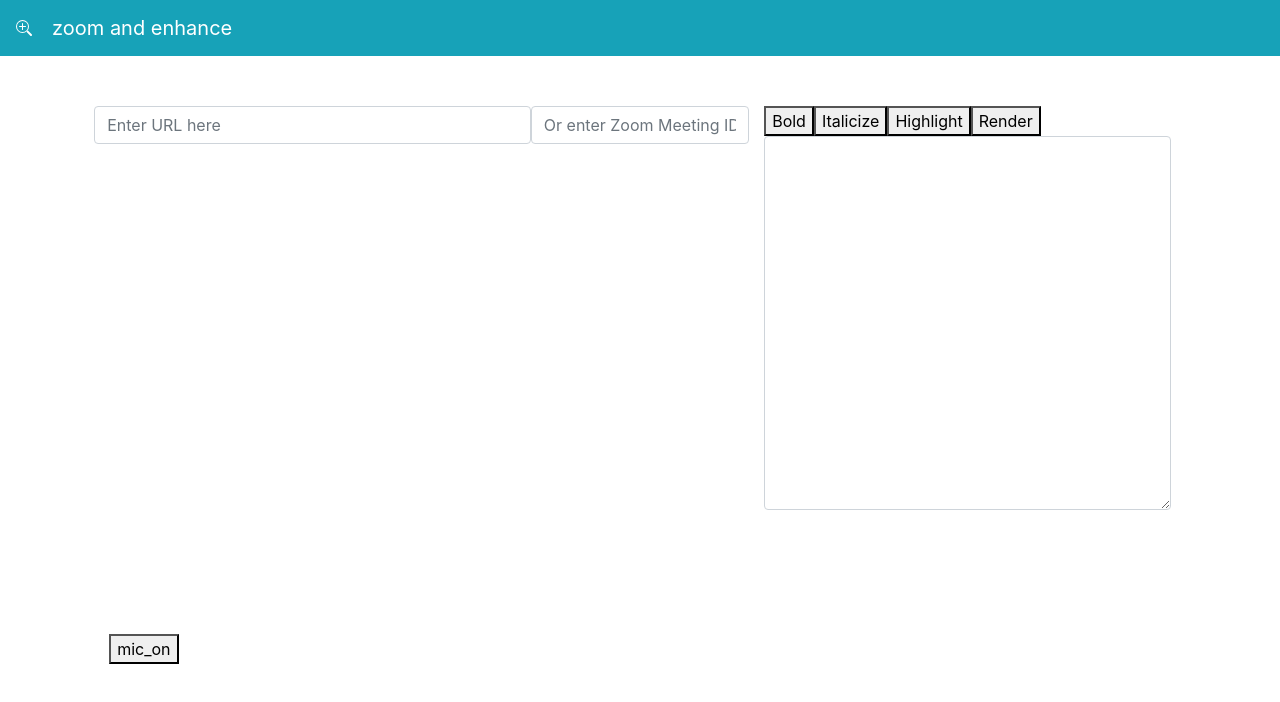
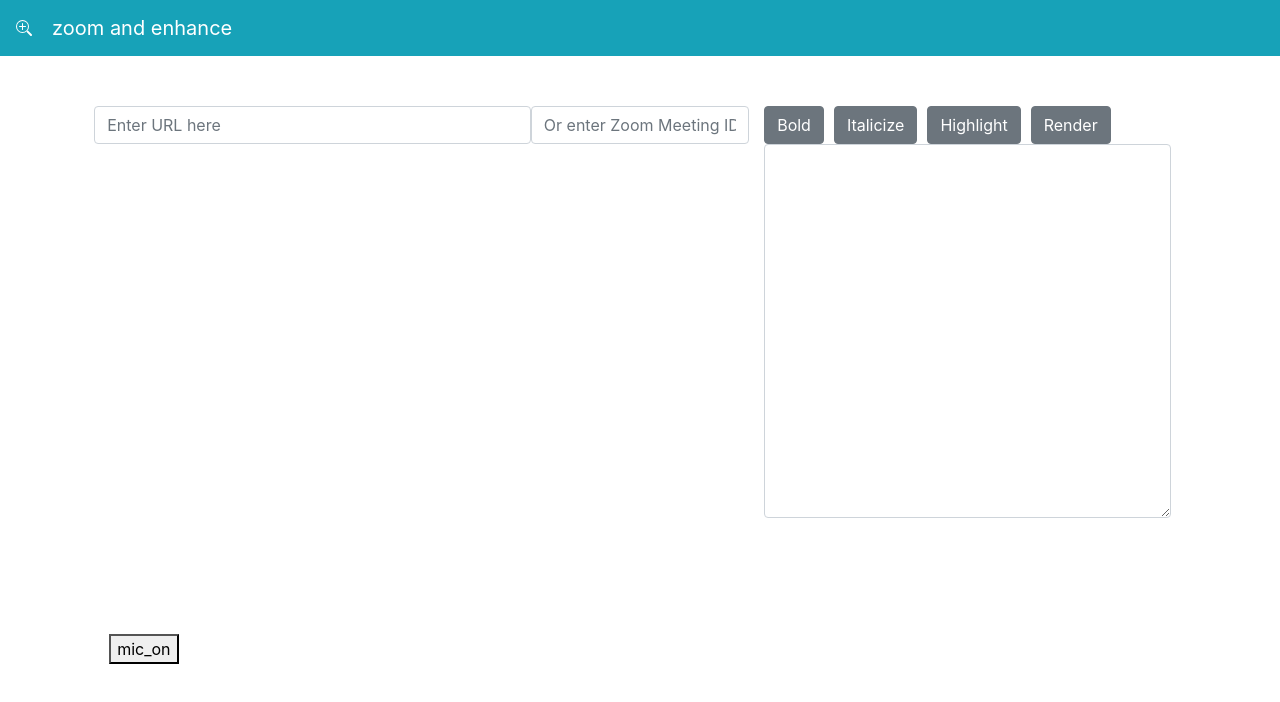
Before and after one commit to crown523/zoom_and_enhance, a Vue app in the folder client/: page / in a window 1280 px wide. Shown: the top 702 px of the page. Built offline with nearby package versions, Linux system fonts and the light colour scheme.

Commit message:
add tooltip, some styling

```diff
--- a/client/src/components/Text.vue
+++ b/client/src/components/Text.vue
@@ -1,38 +1,38 @@
 <template>
   <div class="outer col-4">
-    <div>
-      <button
+    <div id="toolbar">
+      <b-button v-b-tooltip.hover title="Bold (Shift-B)"
         dark
         @click.stop="bold()"
         icon
         :color=grey
       >
         Bold
-      </button>
-      <button
+      </b-button>
+      <b-button v-b-tooltip.hover title="Italicize (Shift-I)"
         dark
         @click.stop="italicize()"
         icon
         :color=grey
       >
         Italicize
-      </button>
-      <button
+      </b-button>
+      <b-button v-b-tooltip.hover title="Highlight (Shift-H)"
         dark
         @click.stop="highlight()"
         icon
         :color=grey
       >
         Highlight
-      </button>
-      <button
+      </b-button>
+      <b-button v-b-tooltip.hover title="Render (Shift-R)"
         dark
         @click.stop="render()"
         icon
         :color=grey
       >
         Render
-      </button>
+      </b-button>
     </div>
     <textarea
       id="message"
@@ -96,4 +96,11 @@ export default {
 textarea {
   height: 60vh;
 }
+#toolbar {
+  display: flex;
+  flex-direction: row;
+}
+button {
+  margin-right: 10px;
+}
 </style>
```
